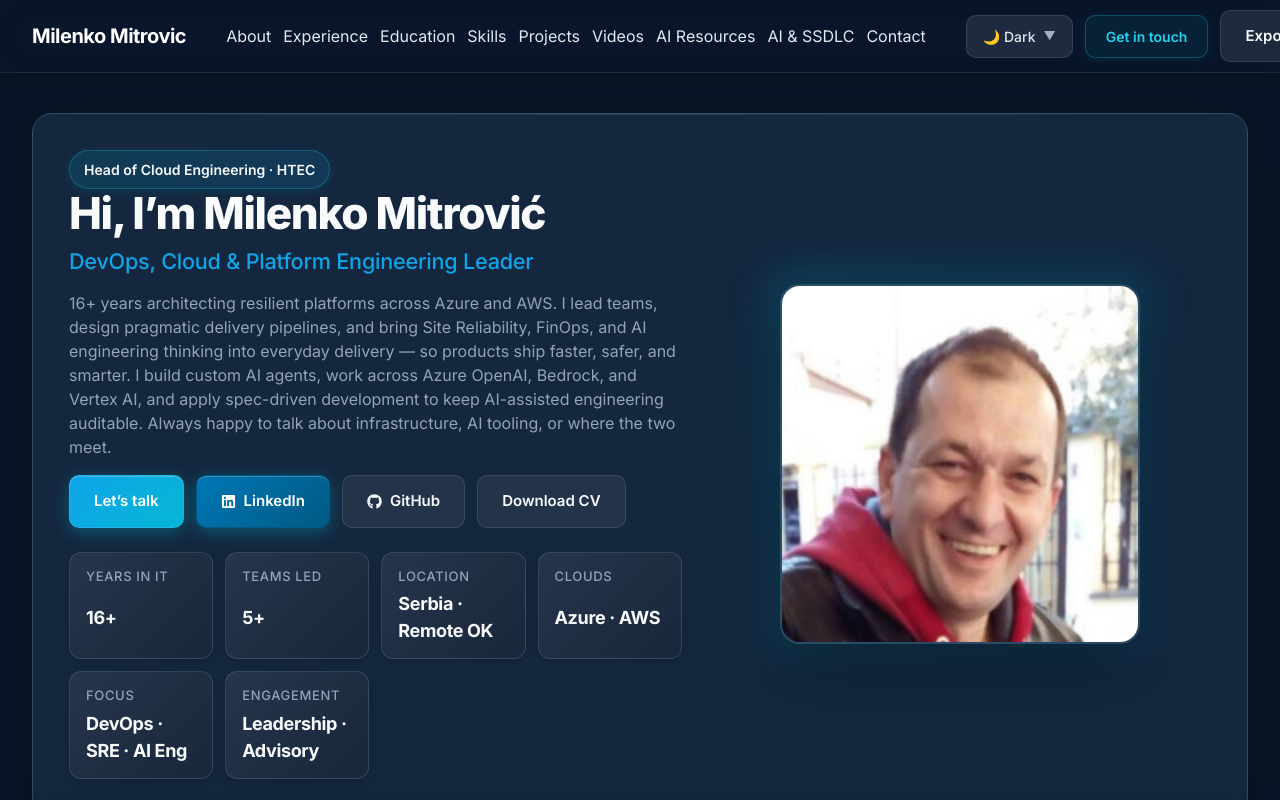
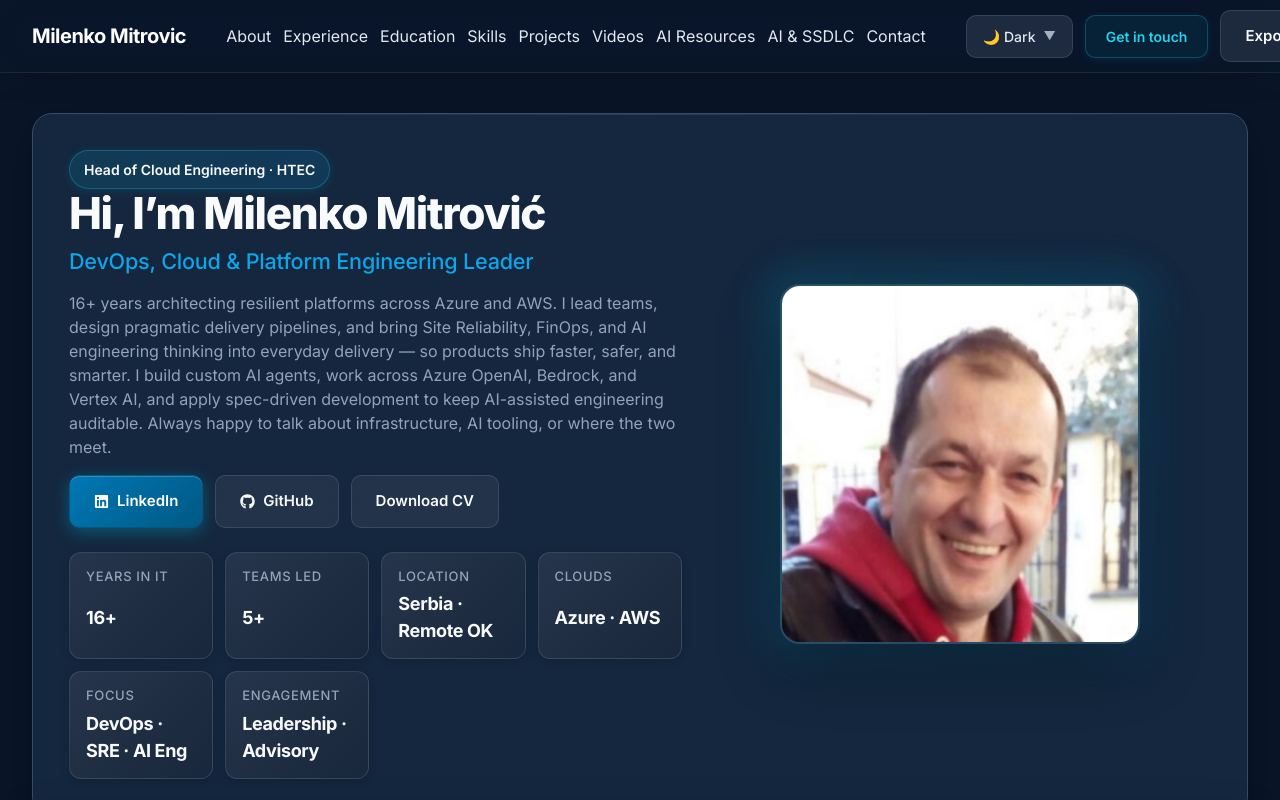
Before and after one commit to subzone/cv, a React (Create React App) app: page / in a window 1280 px wide. Shown: the top 800 px of the page. Built offline with nearby package versions, Linux system fonts and the light colour scheme.

Commit message:
fix: remove contact link from About component

```diff
--- a/src/components/About.js
+++ b/src/components/About.js
@@ -18,7 +18,6 @@
           Always happy to talk about infrastructure, AI tooling, or where the two meet.
         </p>
         <div className="hero-actions">
-          <Link to="/contact" className="button-primary">Let’s talk</Link>
           <a href="https://www.linkedin.com/in/subzone/" target="_blank" rel="noopener noreferrer" className="button-primary" style={{ background: "linear-gradient(135deg, #0077b5, #005983)", borderColor: "#005983" }}>
             <FaLinkedin /> LinkedIn
           </a>
```
